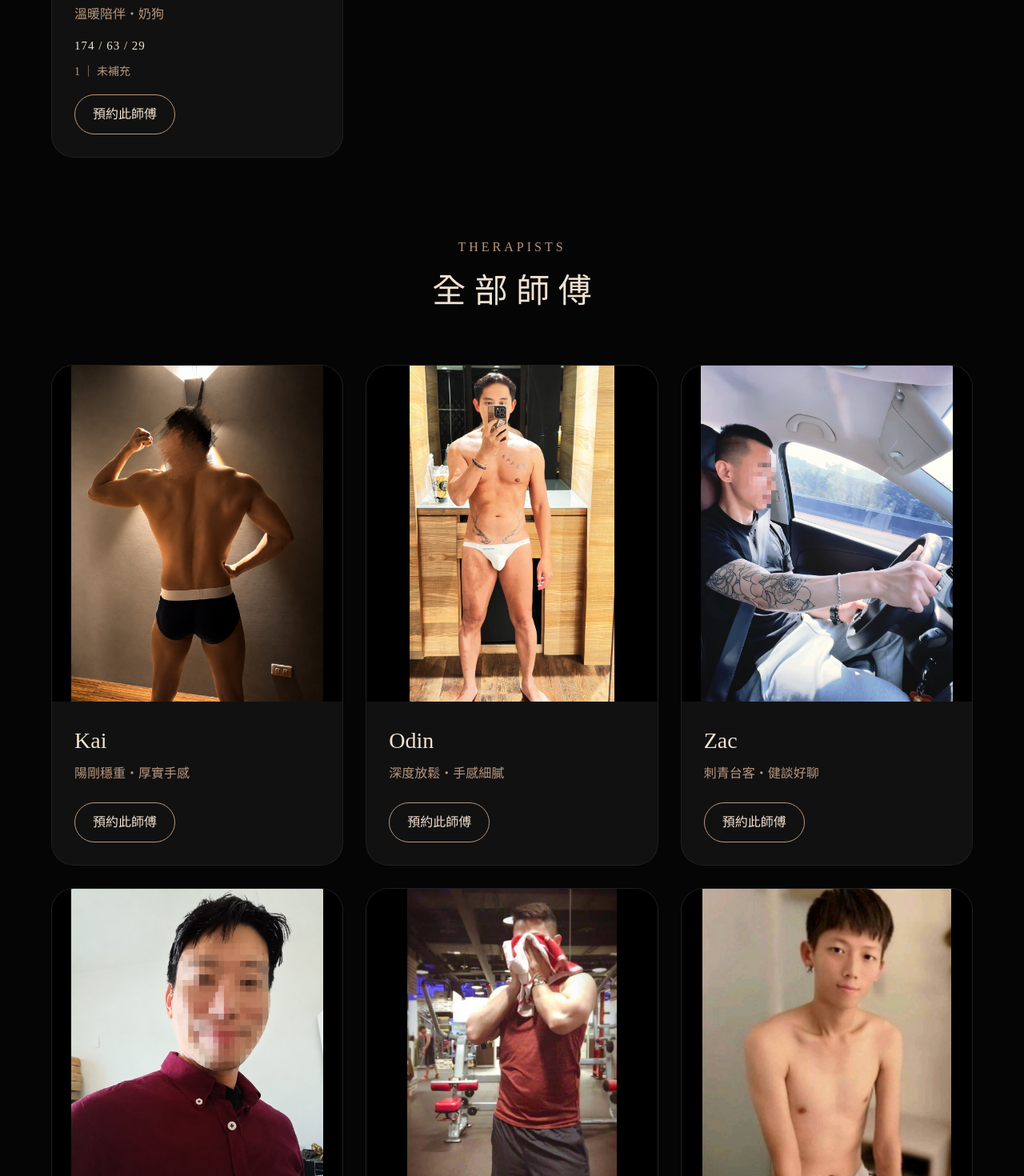
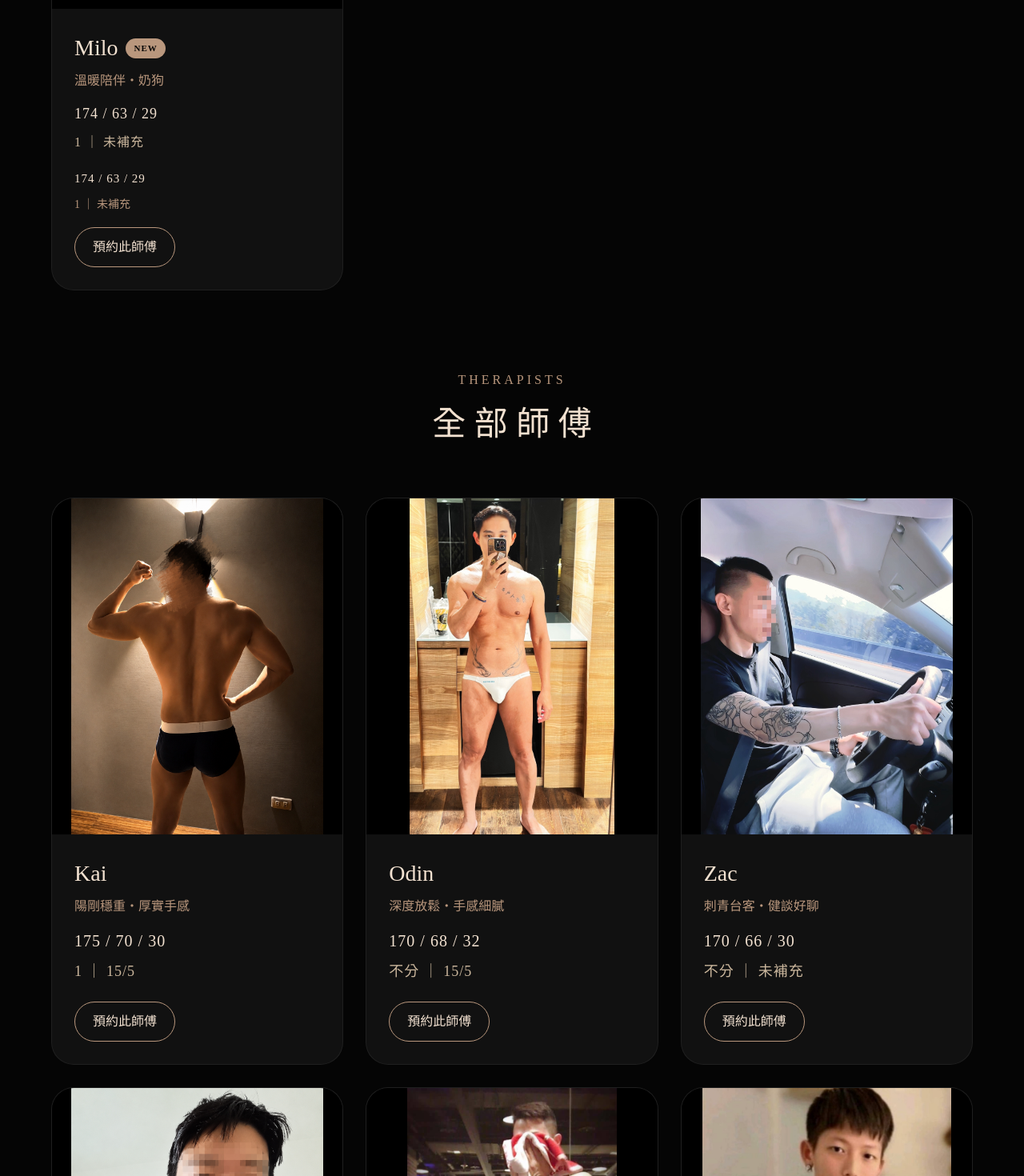
Before and after one commit to profoundroomkh/profound-room, a Next.js app: page / in a window 1280 px wide. Shown: the part 3360-4830 px from the top of the page at 80% size. Built offline with nearby package versions, Linux system fonts and the light colour scheme; grey boxes are pictures that could not be loaded.

Commit message:
Update page.js

```diff
--- a/app/page.js
+++ b/app/page.js
@@ -700,6 +700,30 @@ id="therapists"
                 >
                   {master.specialty}
                 </p>
+                  <p
+  style={{
+    color: "#f2e1d0",
+    fontSize: "18px",
+    fontWeight: 500,
+    marginBottom: "10px",
+    letterSpacing: "1px",
+  }}
+>
+  {master.height} / {master.weight} / {master.age}
+</p>
+
+<p
+  style={{
+    color: "#cbb79d",
+    fontSize: "16px",
+    fontWeight: 400,
+    marginBottom: "22px",
+    letterSpacing: "1px",
+  }}
+>
+  {master.role}
+  {master.size && ` ｜ ${master.size}`}
+</p>
 
                 <p
   style={{
@@ -830,16 +854,29 @@ id="therapists"
         >
           {master.specialty}
         </p>
+<p
+  style={{
+    color: "#f2e1d0",
+    fontSize: "20px",
+    fontWeight: "500",
+    marginBottom: "10px",
+    letterSpacing: "1px",
+  }}
+>
+  {master.height} / {master.weight} / {master.age}
+</p>
 
-        <p
-          style={{
-            color: '#c9b8aa',
-            lineHeight: '1.8',
-            marginBottom: '24px',
-          }}
-        >
-          {master.intro}
-        </p>
+<p
+  style={{
+    color: "#cbb79d",
+    fontSize: "18px",
+    marginBottom: "24px",
+    letterSpacing: "1px",
+  }}
+>
+  {master.role}
+  {master.size && ` ｜ ${master.size}`}
+</p>
 
         <a
           href="https://line.me/R/ti/p/@637fbbyh"
```
